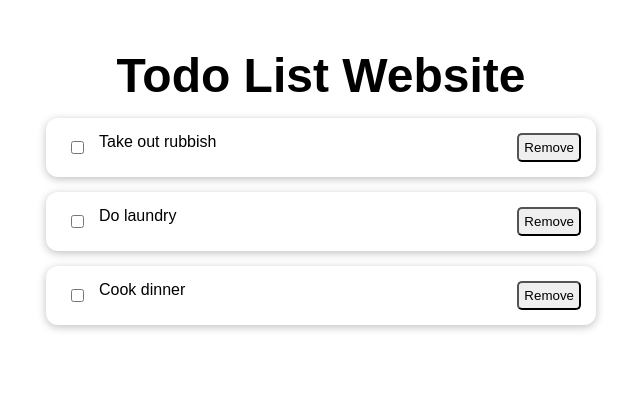
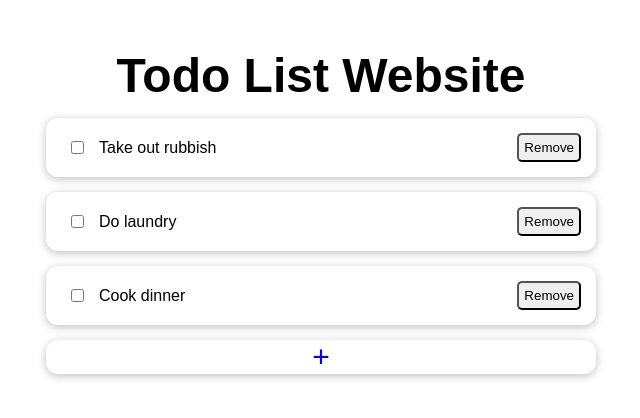
Before and after one commit to FoxPopuli/react-todo, a React (Create React App) app: page / in a window 1280 px wide. Shown: the top 418 px of the page, without its empty margins (319-959 px from the left). Built offline with nearby package versions, Linux system fonts and the light colour scheme.

Commit message:
Added button

```diff
--- a/src/components/TodoItem/TodoItem.module.css
+++ b/src/components/TodoItem/TodoItem.module.css
@@ -5,6 +5,7 @@
   padding: 15px;
   margin: 15px 0;
   display: flex;
+  align-items: center;
 }
 
 .checkbox {
--- a/src/components/TodoList/TodoList.js
+++ b/src/components/TodoList/TodoList.js
@@ -1,7 +1,11 @@
 import classes from "./TodoList.module.css";
 import TodoItem from "../TodoItem/TodoItem";
+import Card from "../UI/Card/Card";
 
 const TodoList = (props) => {
+  const addNewTaskHandler = () => {
+    console.log("Hi");
+  };
   return (
     <ul className={classes.todoList}>
       {props.data.map((entry) => {
@@ -17,6 +21,13 @@ const TodoList = (props) => {
           />
         );
       })}
+      <li className={classes.addButtonContainer}>
+        <Card>
+          <div onClick={addNewTaskHandler} className={classes.addNewButton}>
+            +
+          </div>
+        </Card>
+      </li>
     </ul>
   );
 };
--- a/src/components/TodoList/TodoList.module.css
+++ b/src/components/TodoList/TodoList.module.css
@@ -2,9 +2,20 @@
   width: 90vw;
   max-width: 550px;
 }
+.todoList li {
+  list-style: none;
+}
 
-/* @media screen and (min-width: 400px) {
-  .todoList {
-    width: 50vw;
-  }
-} */
+.addNewButton {
+  display: flex;
+  justify-content: center;
+  align-items: center;
+  color: blue;
+  border-radius: 10px;
+  font-size: 30px;
+  cursor: pointer;
+}
+
+.addNewButton:hover {
+  color: red;
+}
--- a/src/index.css
+++ b/src/index.css
@@ -15,9 +15,6 @@
 }
 
 body {
-  display: flex;
-  justify-content: center;
-  margin: 0;
   -webkit-font-smoothing: antialiased;
   -moz-osx-font-smoothing: grayscale;
 }
--- a/src/pages/HomePage.module.css
+++ b/src/pages/HomePage.module.css
@@ -8,3 +8,13 @@
   font-size: 3rem;
   text-align: center;
 }
+
+.addNewButton {
+  display: flex;
+  flex: auto;
+  /* padding: auto; */
+}
+
+.buttonCard {
+  height: 200px;
+}
```
